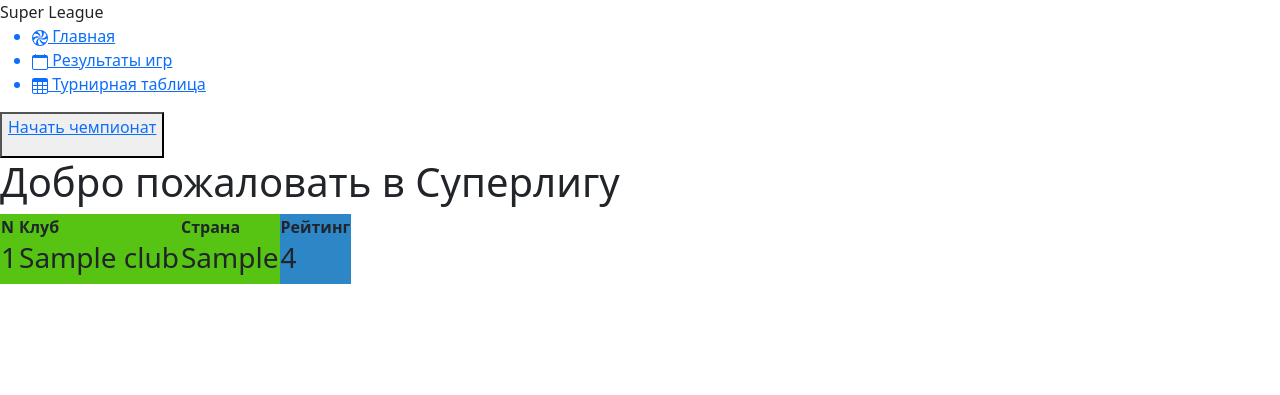
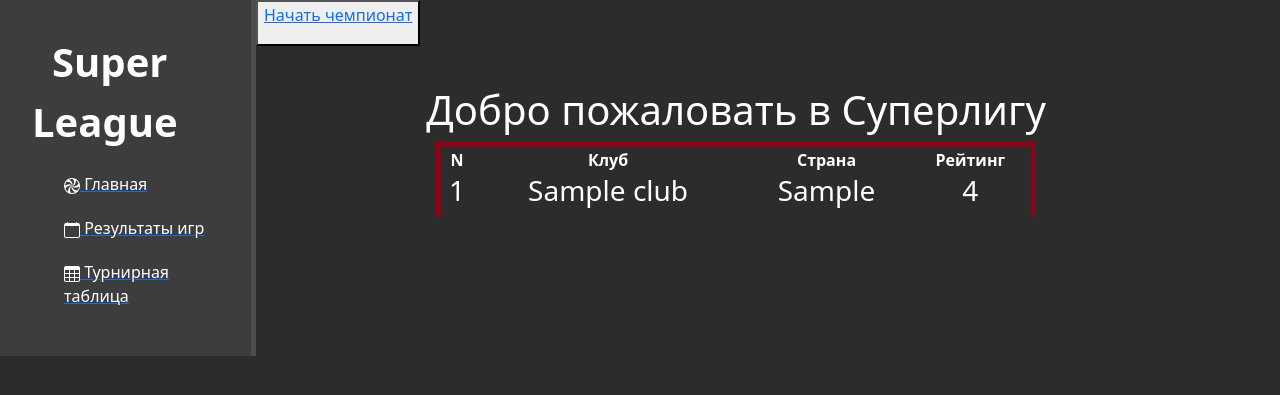
Before and after one commit to SlavaSur/SL_Dip, a Django app: page / in a window 1280 px wide. Shown: the top 395 px of the page. Run offline with Django 3.2, Linux system fonts and the light colour scheme; tables that the repository leaves empty hold one stand-in row (values such as "Sample post").

Commit message:
create file defs

```diff
--- a/SuperLeague/admin.py
+++ b/SuperLeague/admin.py
@@ -13,4 +13,4 @@ class TourAdmin(admin.ModelAdmin):
 
 @admin.register(Turnament_table)
 class Turnament_tableAdmin(admin.ModelAdmin):
-    list_display = ('clubs','matches','goal_difference', 'points')
+     list_display = ('clubs','matches','goal_difference', 'points')
--- /dev/null
+++ b/SuperLeague/static/SuperLeague/css/sl.css
@@ -0,0 +1,46 @@
+body {
+    background: #2C2C2C;
+}
+aside {
+    float: left;
+    background: #3d3d3d;
+    width: 20%;
+    padding: 2.5%;
+    height: 100%;
+    color: #fff;
+    border-right: 5px solid #4d4d4d;
+
+}
+aside .logo {
+    font-size: 40px;
+    margin-left: 20px;
+    font-weight: bold;
+}
+aside ul {list-style: none}
+aside ul li {
+    color: #fff;
+    display: block;
+    margin-top: 20px;
+}
+aside ul li: hover, asideul a:hover {
+    color: #eb5959;
+    text-decoration: none;
+    transform: scale(1.05);
+}
+
+main .gs {
+    float: left;
+    color: #fff;
+    margin-top: 40px;
+    text-align: center;
+    table-aling: center;
+    width: 75%;
+
+}
+
+main .t {
+    width: 600px;
+    border: 5px solid #8d0317;
+    border-bottom: 5px #8d0317;
+    margin: auto;
+}
--- a/SuperLeague/templates/SuperLeague/gs.html
+++ b/SuperLeague/templates/SuperLeague/gs.html
@@ -13,10 +13,6 @@
     <div class="gs">
     <h1>Добро пожаловать в Суперлигу</h1>
     <table class="t">
-      <colgroup>
-    <col span="3" style="background:#57c414">
-    <col style="background-color:#2d87c7">
-  </colgroup>
     <tr>
         <th>N</th>
         <th>Клуб</th>
--- a/SuperLeague/templates/SuperLeague/table.html
+++ b/SuperLeague/templates/SuperLeague/table.html
@@ -4,10 +4,6 @@
     <div class="gs">
     <h1>Турнирная таблица</h1>
     <table class="t">
-      <colgroup>
-    <col span="2" style="background:#57c414">
-    <col span="2" style="background-color:#2d87c7">
-  </colgroup>
     <tr>
         <th>№</th>
         <th>Клуб</th>
--- a/SuperLeague/templates/SuperLeague/tours.html
+++ b/SuperLeague/templates/SuperLeague/tours.html
@@ -13,10 +13,7 @@
     <h1>Расписание матчей</h1>
     <button onclick="handleGenerareBtn()">Следующий тур</button>
     <table class="t">
-      <colgroup>
-    <col span="2" style="background:#57c414">
-    <col span="2" style="background-color:#2d87c7">
-  </colgroup>
+
     <tr>
         <th>№</th>
         <th>Хозяева</th>
--- a/SuperLeague/views.py
+++ b/SuperLeague/views.py
@@ -1,9 +1,9 @@
 from django.shortcuts import render
-from random import shuffle, choice
 from .models import *
 from rest_framework import generics
 from .serializers import *
 from django.http import JsonResponse
+from .defs import *
 
 # Create your views here.
 
@@ -36,72 +36,3 @@ def tours(request):
 def table(request):
     table = Turnament_table.objects.order_by('-points')
     return render(request, 'SuperLeague/table.html', {'table': table})
-
-#Функция формирования турнирной сетки
-def tour():
-    Tour.objects.all().delete()
-    matches = []
-    clubs = []
-    for ell in Club.objects.all():
-        clubs.append(ell.id)
-    for i in clubs:
-        clubs_copy = clubs.copy()
-        clubs_copy.remove(i)
-        for j in clubs_copy:
-            one_match = [i,j]
-            matches.append(one_match)
-    shuffle(matches)
-    for k in matches:
-        Tour.objects.create(home=Club.objects.get(pk=k[0]), away=Club.objects.get(pk=k[1]))
-
-def game():
-    shot = [i for i in range(1, 7)]
-    matches = []
-    matches_one_tour = []
-    for ell in Tour.objects.filter(is_done=False):
-        matches.append(ell.id)
-    for i in range(10):
-        matches_one_tour.append(matches[i])
-    for k in matches_one_tour:
-        h = 12
-        a = 11
-        goal_h = 0
-        goal_a = 0
-        for _ in range(1, h):
-            shot_home = choice(shot)
-            if shot_home == 1:
-                goal_h += 1
-        for _ in range(1, a):
-            shot_away = choice(shot)
-            if shot_away == 1:
-                goal_a += 1
-        Tour.objects.filter(id=k).update(goal_home = goal_h, goal_away = goal_a, is_done = True)
-
-def cr_table ():
-    Turnament_table.objects.all().delete()
-    for ell in Club.objects.all():
-        Turnament_table.objects.create(clubs=Club.objects.get(pk=ell.id))
-
-def upd_table():
-    for j in Turnament_table.objects.all():
-        match = 0
-        d_g = 0
-        point = 0
-        for i in Tour.objects.filter(is_done=True).all():
-            if j.clubs_id == i.home_id:
-                match += 1
-                d_g += i.goal_home
-                d_g -= i.goal_away
-                if i.goal_home > i.goal_away:
-                    point +=3
-                elif i.goal_home == i.goal_away:
-                    point +=1
-            if j.clubs_id == i.away_id:
-                match += 1
-                d_g -= i.goal_home
-                d_g += i.goal_away
-                if i.goal_home < i.goal_away:
-                    point += 3
-                elif i.goal_home == i.goal_away:
-                    point += 1
-        Turnament_table.objects.filter(id=j.id).update(matches=match,goal_difference=d_g,points=point)
```
Also changed, not shown: SuperLeague/defs.py (+74 -0 lines), SuperLeague/migrations/0001_initial.py, SuperLeague/migrations/0002_tour_is_done.py (deleted), SuperLeague/migrations/0003_auto_20211205_1741.py (deleted), SuperLeague/migrations/0004_alter_turnament_table_clubs.py (deleted), SuperLeague/migrations/0005_auto_20211207_2119.py (deleted), SuperLeague/migrations/0006_auto_20211207_2218.py (deleted), SuperLeague/migrations/0007_auto_20211208_0843.py (deleted), SuperLeague/migrations/0008_auto_20211208_0849.py (deleted), 1 other file.
